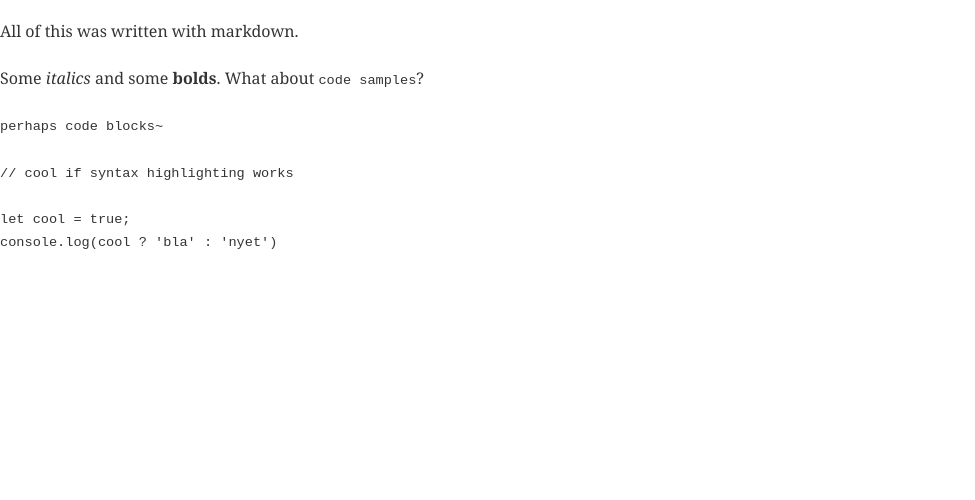
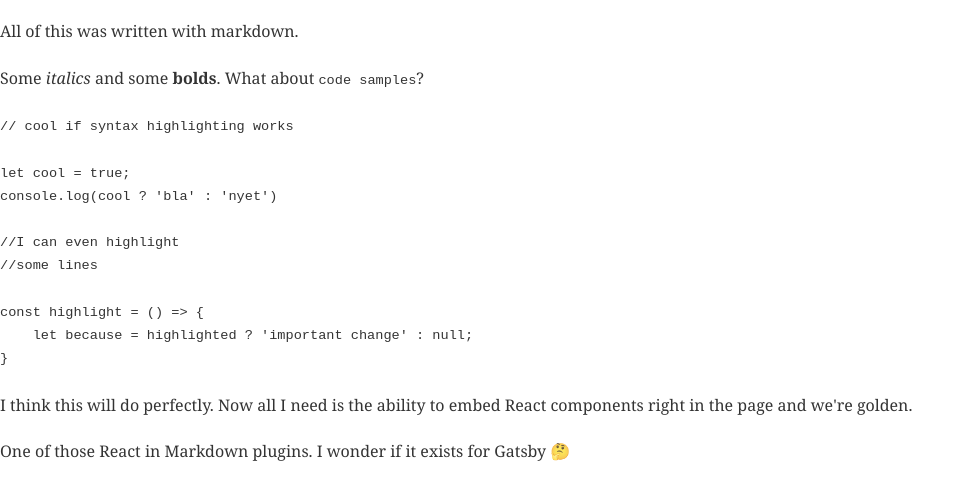
Before and after one commit to Swizec/intro-to-react-workshop, a Gatsby site: page /markdown-page in a window 1280 px wide. Shown: the part 38-538 px from the top of the page, without its empty margins (0-975 px from the left). Built offline with nearby package versions, Linux system fonts and the light colour scheme; Gatsby itself is replaced by a stand-in of ours; some packages are replaced by stand-ins of ours; code samples lack their colours.

Commit message:
Set up syntax highlighting

````diff
--- a/gatsby-config.js
+++ b/gatsby-config.js
@@ -17,6 +17,18 @@ module.exports = {
                     path: `${__dirname}/src/`
                 }
             },
-            `gatsby-transformer-remark`
+            {
+                resolve: `gatsby-transformer-remark`,
+                options: {
+                    plugins: [
+                        {
+                            resolve: `gatsby-remark-prismjs`,
+                            options: {
+                                classPrefix: `language-`
+                            }
+                        }
+                    ]
+                }
+            }
   ]
 }
--- a/package.json
+++ b/package.json
@@ -9,6 +9,7 @@
     "gatsby-plugin-react-helmet": "^1.0.5",
     "gatsby-plugin-styled-components": "^1.0.5",
     "gatsby-plugin-typography": "^1.7.10",
+    "gatsby-remark-prismjs": "^1.2.8",
     "gatsby-source-filesystem": "^1.5.2",
     "gatsby-transformer-remark": "^1.7.15",
     "typography-theme-doelger": "^0.15.11"
--- a/src/layouts/index.js
+++ b/src/layouts/index.js
@@ -2,6 +2,9 @@ import React from 'react'
 import PropTypes from 'prop-types'
 import Link from 'gatsby-link'
 import Helmet from 'react-helmet'
+
+import 'prismjs/themes/prism-okaidia.css';
+import './index.css';
 
 const Header = () => (
   <div
--- a/src/pages/markdown-page.md
+++ b/src/pages/markdown-page.md
@@ -8,13 +8,24 @@ All of this was written with markdown.
 
 Some *italics* and some **bolds**. What about `code samples`?
 
-```
-perhaps code blocks~
-```
-
 ```javascript
 // cool if syntax highlighting works
 
 let cool = true;
 console.log(cool ? 'bla' : 'nyet')
 ```
+
+```javascript{4-5}
+//I can even highlight
+//some lines
+
+const highlight = () => {
+    let because = highlighted ? 'important change' : null;
+}
+```
+
+I think this will do perfectly. Now all I need is the ability to embed
+React components right in the page and we're golden.
+
+One of those React in Markdown plugins. I wonder if it exists for
+Gatsby 🤔
````
Also changed, not shown: src/layouts/index.css (added, +37 -0 lines).
